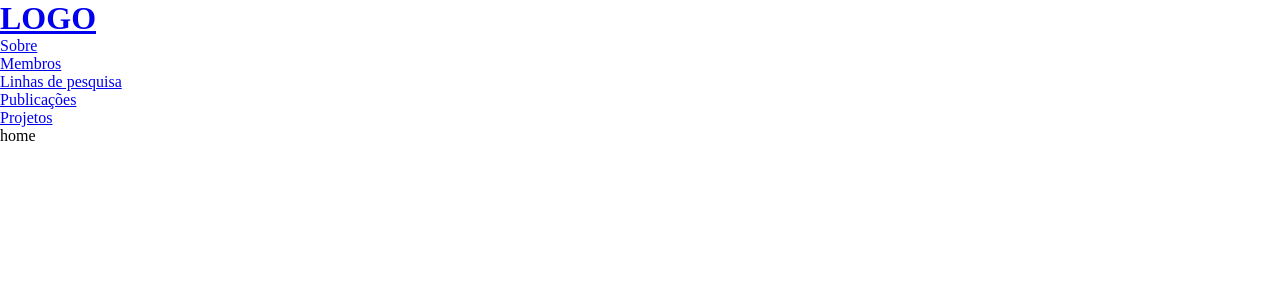
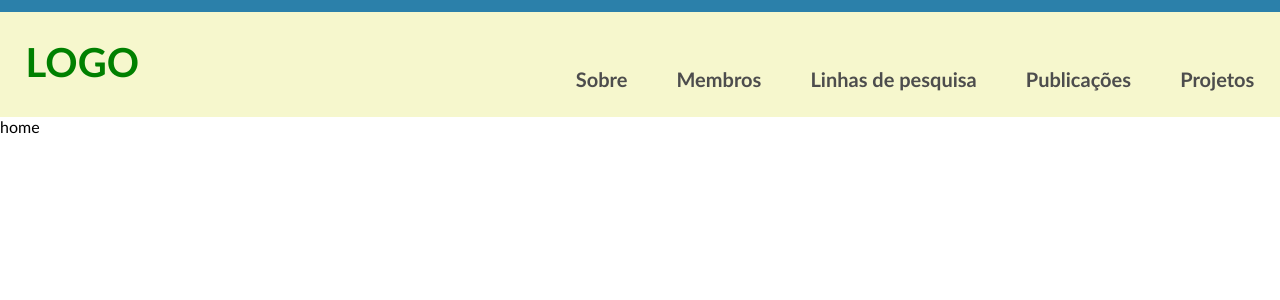
Before and after one commit to netoaraujjo/labsite, a Django app: page / in a window 1280 px wide. Shown: the top 300 px of the page. Run offline with Django 3.2, Linux system fonts and the light colour scheme.

Commit message:
Estilo basico do header adicionado

```diff
--- a/sitestatic/css/base.css
+++ b/sitestatic/css/base.css
@@ -5,3 +5,56 @@
   margin: 0;
   box-sizing: border-box;
 }
+
+html, body {
+  height: 100%;
+  font-family: 'Trebuchet MS', Verdana, Tahoma, Arial, sans-serif;
+}
+
+#border {
+  height: 1.5%;
+  width: 100%;
+  background-color: rgb(43, 128, 170);
+}
+
+header {
+  display: flex;
+  background-color: rgb(246, 247, 205);
+  padding: 2%;
+}
+
+header #logo {
+  width: 25%;
+}
+
+header #logo a {
+  color: green;
+}
+
+header nav {
+  width: 100%;
+}
+
+header nav ul {
+  display: flex;
+  list-style: none;
+  justify-content: flex-end;
+  margin-top: 3%;
+}
+
+header nav ul li {
+  margin-left: 5%;
+}
+
+header a {
+  font-size: 1.25em;
+  font-weight: bold;
+  text-decoration: none;
+  color: rgb(77, 77, 77);
+  transition: 0.3s;
+}
+
+header a:hover {
+  color: rgb(43, 128, 170);
+  cursor: pointer;
+}
--- a/templates/base.html
+++ b/templates/base.html
@@ -11,6 +11,8 @@
 </head>
 
 <body>
+
+<div id="border"></div>
 
 <header>
   <div id="logo">
```
